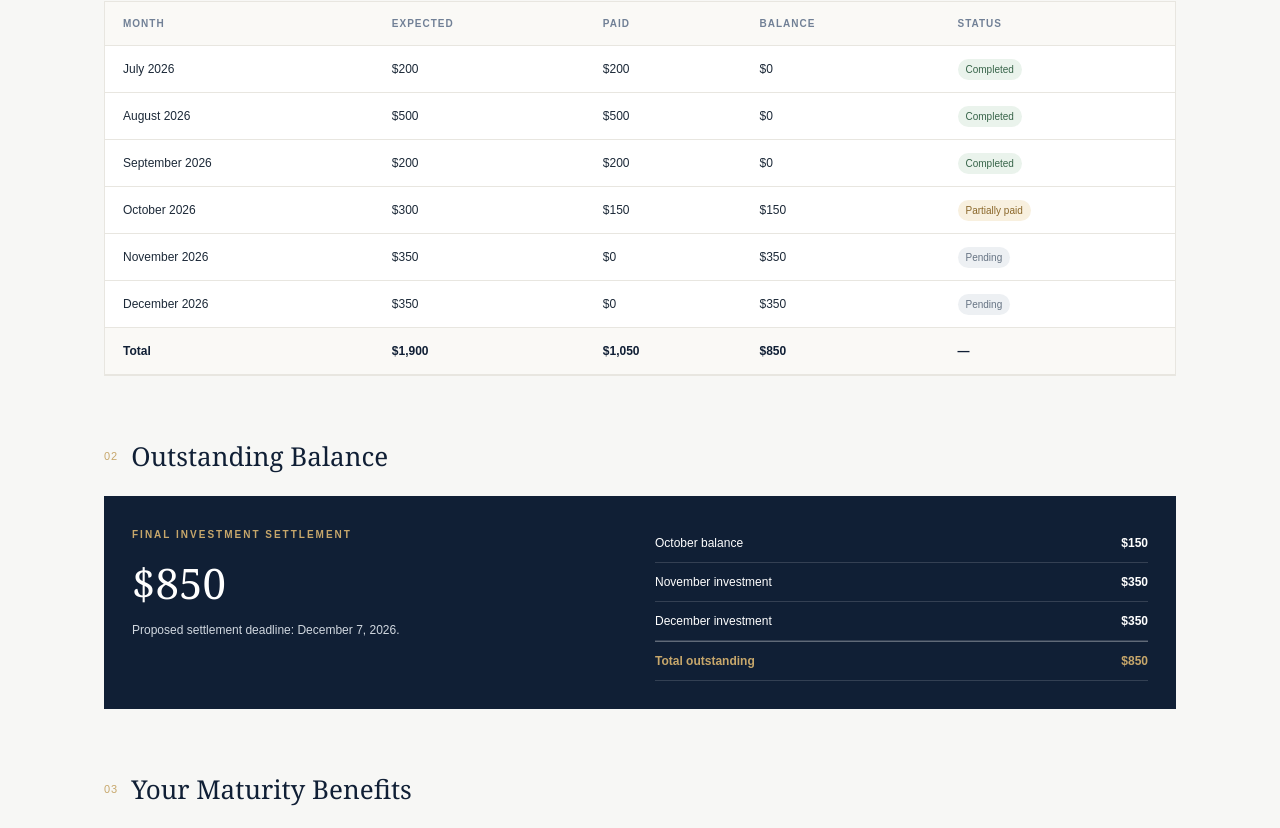
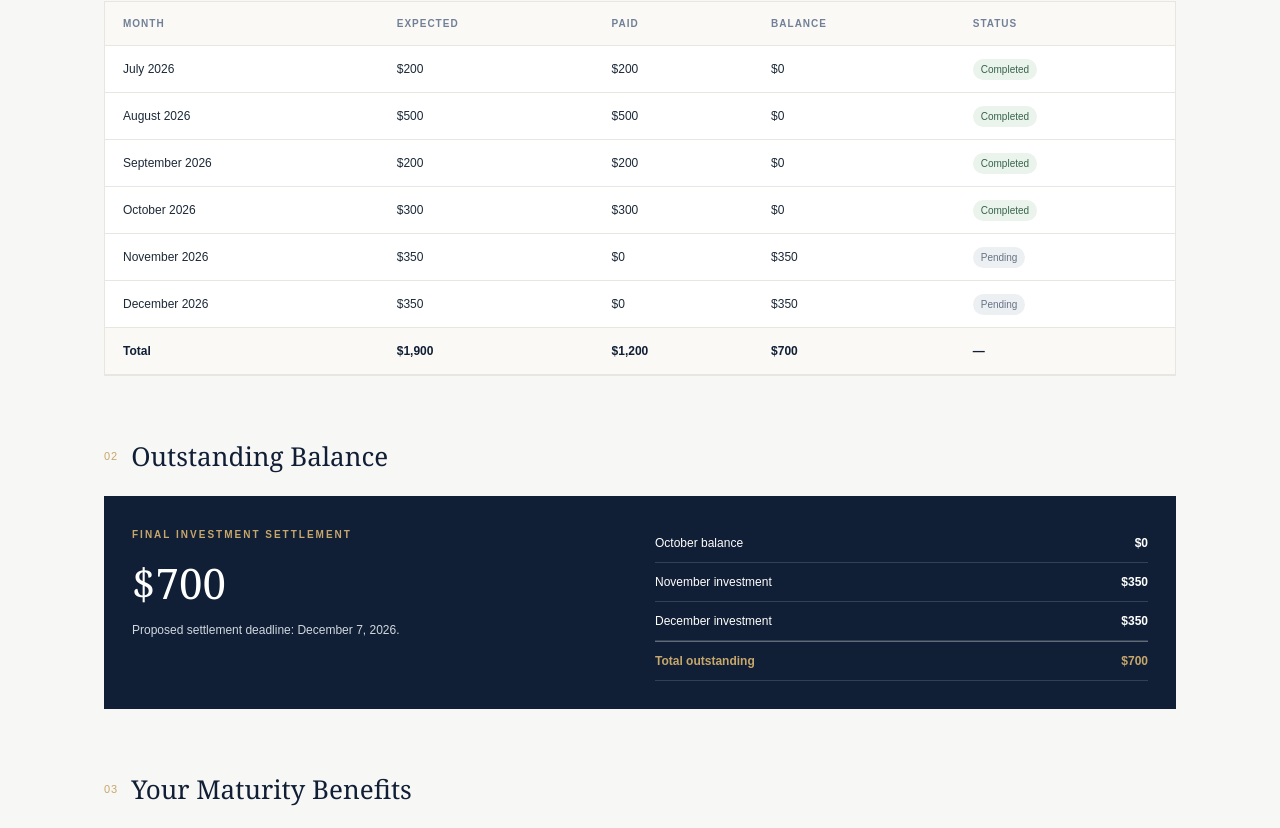
Before and after one commit to man-david-cl/western-star, a Next.js app: page / in a window 1280 px wide. Shown: the part 870-1698 px from the top of the page. Built offline with nearby package versions, Linux system fonts and the light colour scheme.

Commit message:
Update October investment payment and balance

```diff
--- a/app/page.tsx
+++ b/app/page.tsx
@@ -7,7 +7,7 @@ const investments = [
   { month: "July", expected: 200, paid: 200 },
   { month: "August", expected: 500, paid: 500 },
   { month: "September", expected: 200, paid: 200 },
-  { month: "October", expected: 300, paid: 150 },
+  { month: "October", expected: 300, paid: 300 },
   { month: "November", expected: 350, paid: 0 },
   { month: "December", expected: 350, paid: 0 },
 ];
@@ -79,7 +79,7 @@ export default function Home() {
           <div className="balance-card">
             <div><span className="eyebrow">FINAL INVESTMENT SETTLEMENT</span><strong>{money(outstanding)}</strong><p>Proposed settlement deadline: December 7, 2026.</p></div>
             <div className="balance-breakdown">
-              <div><span>October balance</span><b>{money(150)}</b></div>
+              <div><span>October balance</span><b>{money(0)}</b></div>
               <div><span>November investment</span><b>{money(350)}</b></div>
               <div><span>December investment</span><b>{money(350)}</b></div>
               <div className="balance-total"><span>Total outstanding</span><b>{money(outstanding)}</b></div>
```
